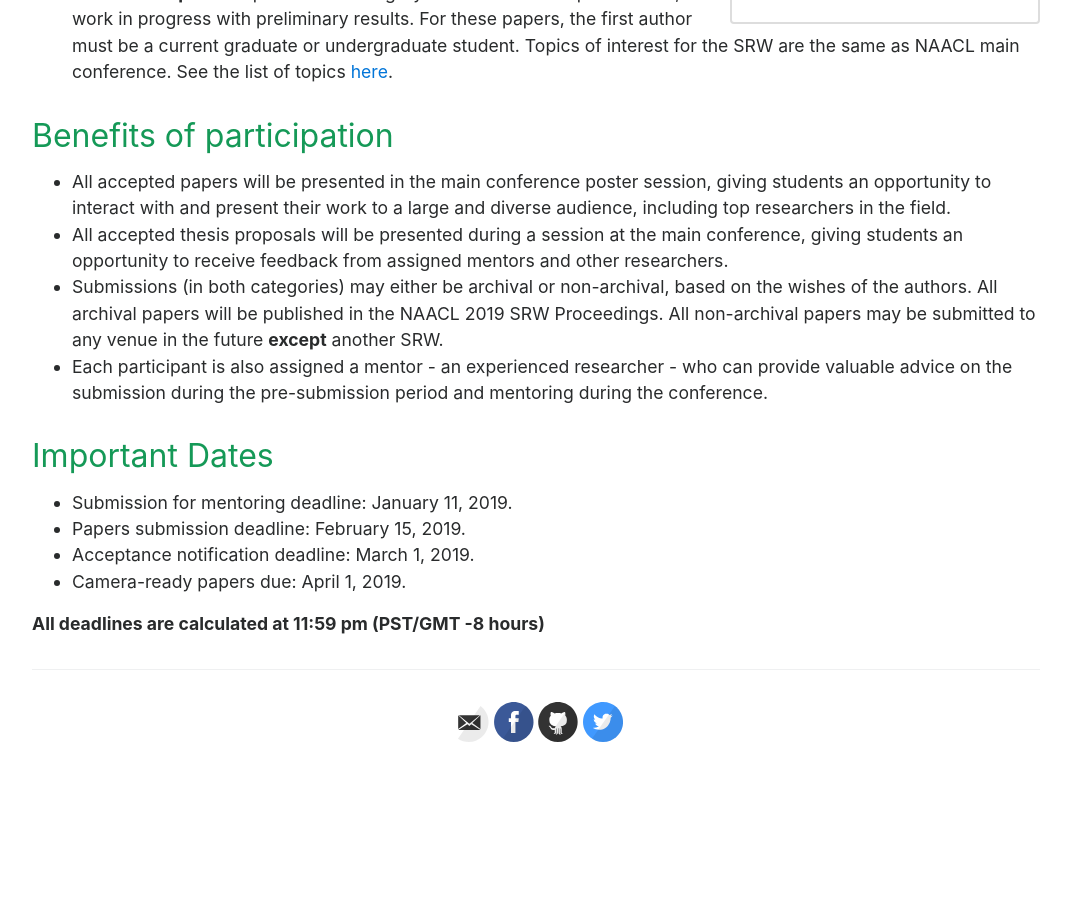
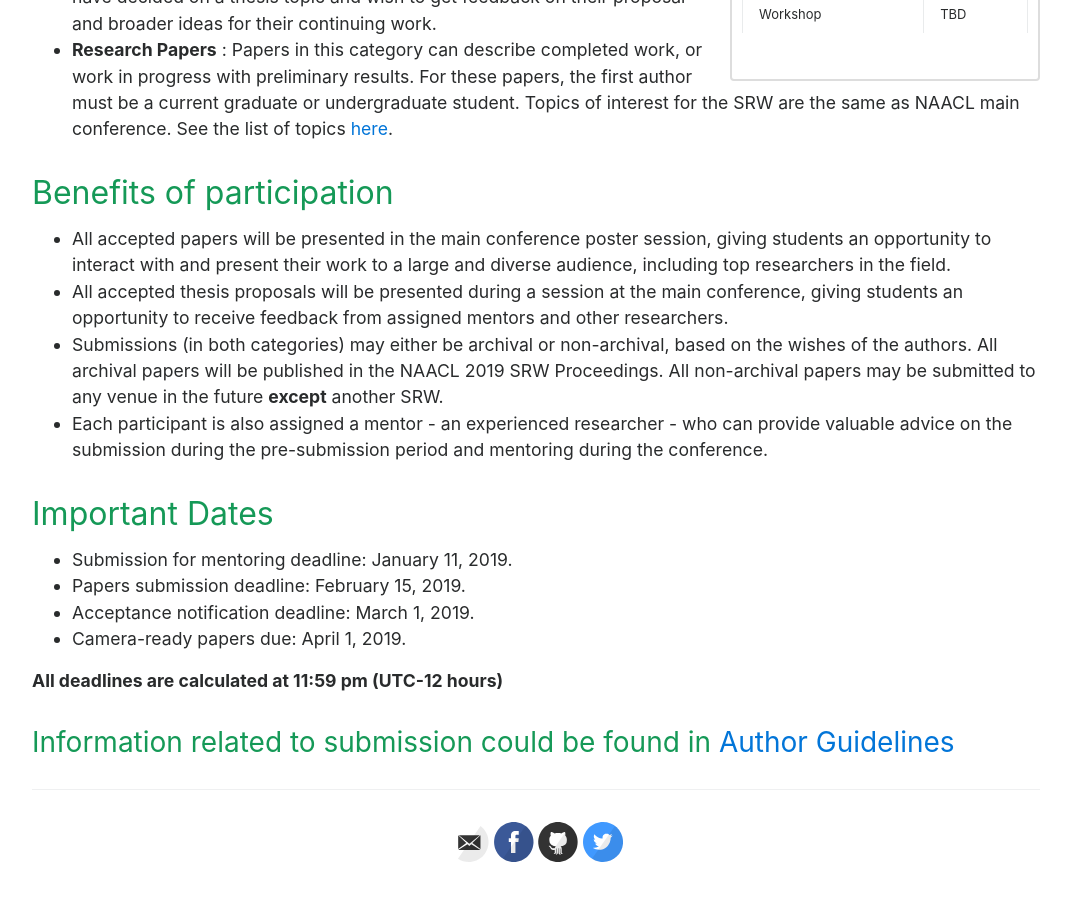
Before and after one commit to aacl2023-srw/aacl2023-srw.github.io, a Jekyll site: the page built from cfp.md, in a window 1280 px wide and 900 px high, scrolled down 787 px. Shown: the whole window, without its empty margins (104-1175 px from the left). Built offline with Jekyll 4.4.1, drawn with Linux system fonts in a browser that asks for light colours; before the commit the page ends 1567 px from its top, so only the background shows below that; part of the change alters nothing that is shown; some of the changed text lies outside the part shown.

Commit message:
analytics, favicon, date correction, author guideline link

```diff
--- a/_config.yml
+++ b/_config.yml
@@ -20,7 +20,7 @@ theme: jekyll-theme-cayman
 # Site Settings
 locale                   : "en"
 baseurl                  : ""
-title                    : "NAACL Student Research Workshop 2019"
+title                    : "NAACL Student Research Workshop (SRW) 2019"
 title_separator          : "-"
 name                     : "ACL"
 description              : "In conjunction with NAACL HLT 2019 in Minneapolis, USA"
@@ -46,6 +46,9 @@ algolia:
 google:
   search_engine_id       : # YOUR_SEARCH_ENGINE_ID
   instant_search         : # false (default), true
+# Google services
+google_analytics: UA-130089984-1
+
 # SEO Related
 google_site_verification :
 bing_site_verification   :
@@ -59,13 +62,5 @@ footer-links:
   dribbble:
   email: naacl2019-srw@googlegroups.com
   facebook: naaclsrw2019
-  flickr:
   github: naacl2019-srw
-  instagram:
-  linkedin:
-  pinterest:
-  rss: # just type anything here for a working RSS icon
   twitter: 2019Srw
-  stackoverflow: # your stackoverflow profile, e.g. "users/50476/bart-kiers"
-  youtube: # channel/<your_long_string> or user/<user-name>
-  googleplus: # anything in your profile username that comes after plus.google.com/
--- /dev/null
+++ b/_includes/analytics.html
@@ -0,0 +1,16 @@
+{% if site.google_analytics %}
+	<!-- Google Analytics -->
+	<script>
+		(function(i,s,o,g,r,a,m){i['GoogleAnalyticsObject']=r;i[r]=i[r]||function(){
+		(i[r].q=i[r].q||[]).push(arguments)},i[r].l=1*new Date();a=s.createElement(o),
+		m=s.getElementsByTagName(o)[0];a.async=1;a.src=g;m.parentNode.insertBefore(a,m)
+		})(window,document,'script','//www.google-analytics.com/analytics.js','ga');
+
+		ga('create', '{{ site.google_analytics }}', 'auto');
+		ga('send', 'pageview', {
+		  'page': '{{ site.baseurl }}{{ page.url }}',
+		  'title': '{{ page.title | replace: "'", "\\'" }}'
+		});
+	</script>
+	<!-- End Google Analytics -->
+{% endif %}
--- a/_includes/head.html
+++ b/_includes/head.html
@@ -8,5 +8,5 @@
   <link rel="stylesheet" href="{{ site.baseurl }}/css/cayman.css">
   <link rel="stylesheet" href="https://maxcdn.bootstrapcdn.com/bootstrap/4.0.0-alpha.6/css/bootstrap.min.css" integrity="sha384-rwoIResjU2yc3z8GV/NPeZWAv56rSmLldC3R/AZzGRnGxQQKnKkoFVhFQhNUwEyJ" crossorigin="anonymous">
     <link href="https://maxcdn.bootstrapcdn.com/font-awesome/4.7.0/css/font-awesome.min.css" rel="stylesheet" integrity="sha384-wvfXpqpZZVQGK6TAh5PVlGOfQNHSoD2xbE+QkPxCAFlNEevoEH3Sl0sibVcOQVnN" crossorigin="anonymous">
-
+    {% include analytics.html %}
 </head>
--- a/_layouts/default.html
+++ b/_layouts/default.html
@@ -56,7 +56,7 @@
             <tr></tr>
             <tr>
               <!-- <p align="center"><small>* <em>All deadlines are <a href="https://www.timeanddate.com/time/zones/aoe">AoE</a><mark>11:59PM (GMT-12)</mark>.</em></small></p> -->
-              <p align="center"><small>* <em>All deadlines are calculated at 11:59 pm <br> (PST/GMT -8 hours)</em></small></p>
+              <p align="center"><small>* <em>All deadlines are calculated at 11:59 pm <br> UTC-12 hours</em></small></p>
             </tr>
           </tbody></table>
           </font><br>
--- a/cfp.md
+++ b/cfp.md
@@ -29,4 +29,6 @@ Topics of interest for the SRW are the same as NAACL main conference. See the li
 - Camera-ready papers due: April 1, 2019.
 
 
-__All deadlines are calculated at 11:59 pm (PST/GMT -8 hours)__
+__All deadlines are calculated at 11:59 pm (UTC-12 hours)__
+
+### Information related to submission could be found in [Author Guidelines](/author)
```
Also changed, not shown: favicon.ico (added).
